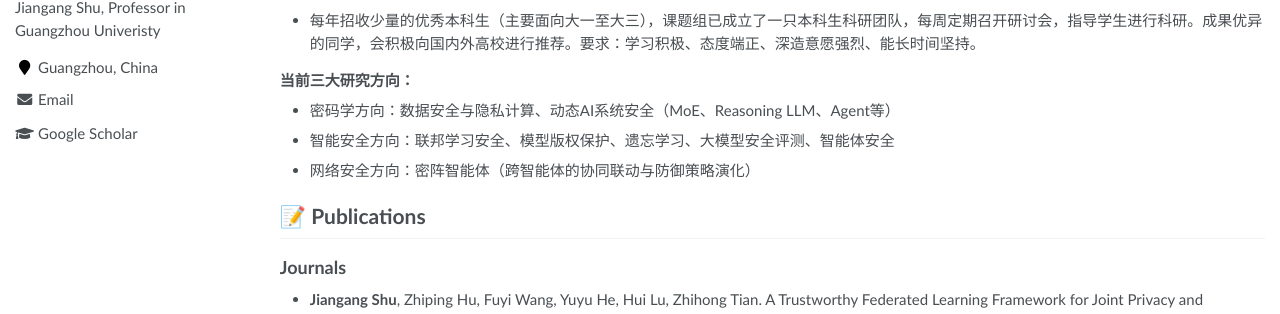
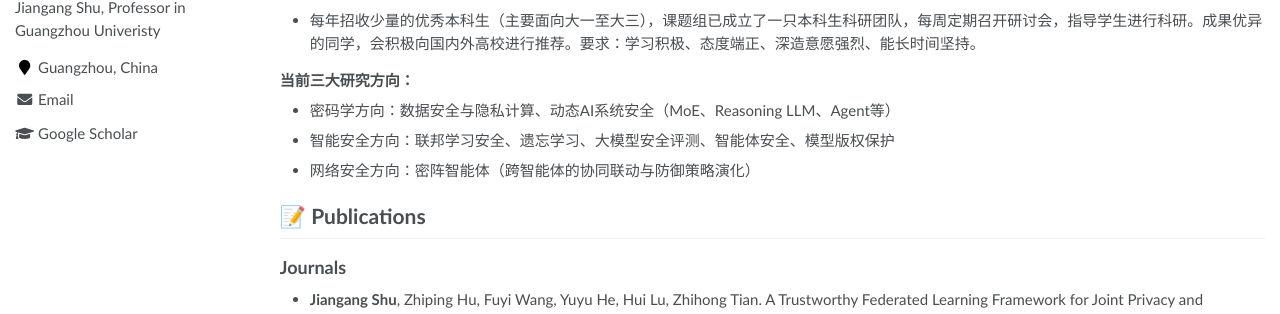
Before and after one commit to jgshu/jgshu.github.io, a Jekyll site: the page built from _pages/about.md, in a window 1280 px wide and 900 px high. Shown: the part 367-681 px from the top of the window. Built offline with Jekyll 4.4.1, drawn with Linux system fonts in a browser that asks for light colours.

```diff
--- a/_pages/about.md
+++ b/_pages/about.md
@@ -30,7 +30,7 @@ I am currently a Professor &#38; PhD Supervisor in Cyberspace Institute of Advan
 **当前三大研究方向：**
 
 - 密码学方向：数据安全与隐私计算、动态AI系统安全（MoE、Reasoning LLM、Agent等）
-- 智能安全方向：联邦学习安全、模型版权保护、遗忘学习、大模型安全评测、智能体安全
+- 智能安全方向：联邦学习安全、遗忘学习、大模型安全评测、智能体安全、模型版权保护
 - 网络安全方向：密阵智能体（跨智能体的协同联动与防御策略演化）
 
 
```
